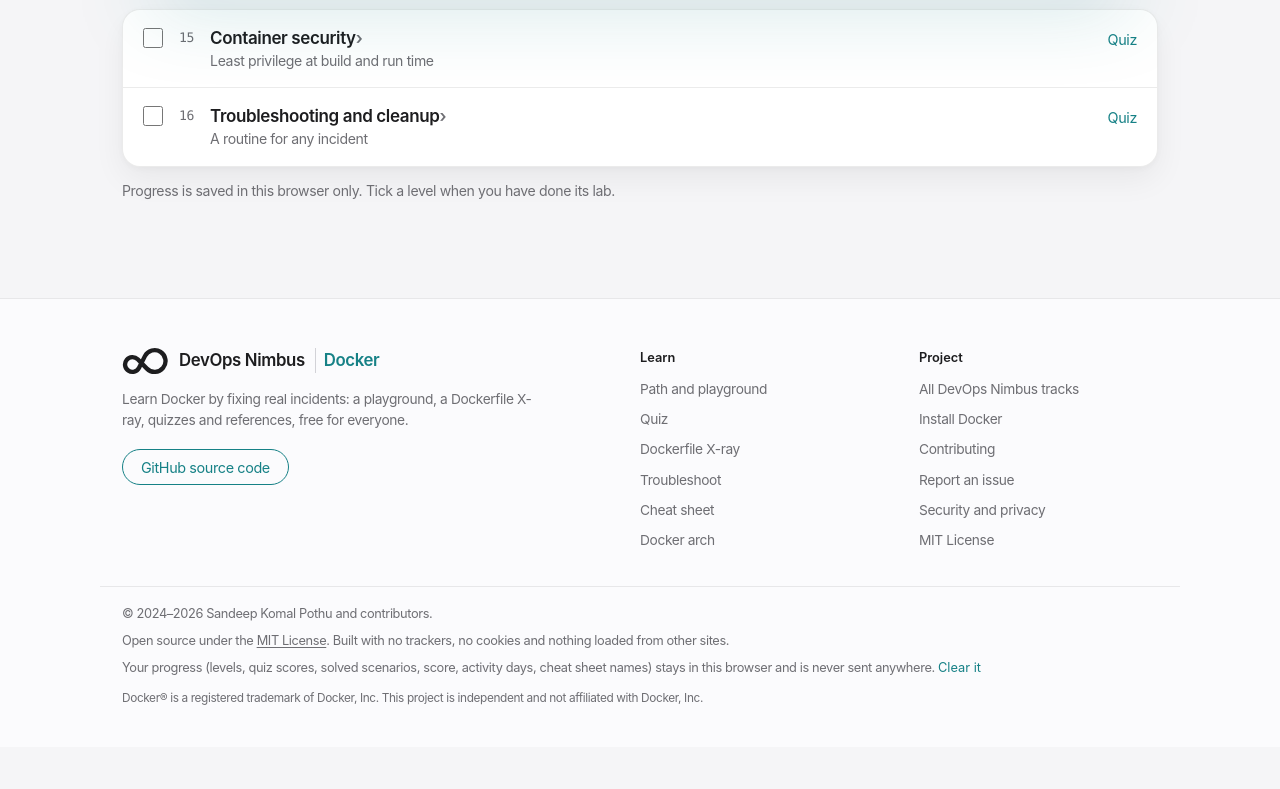
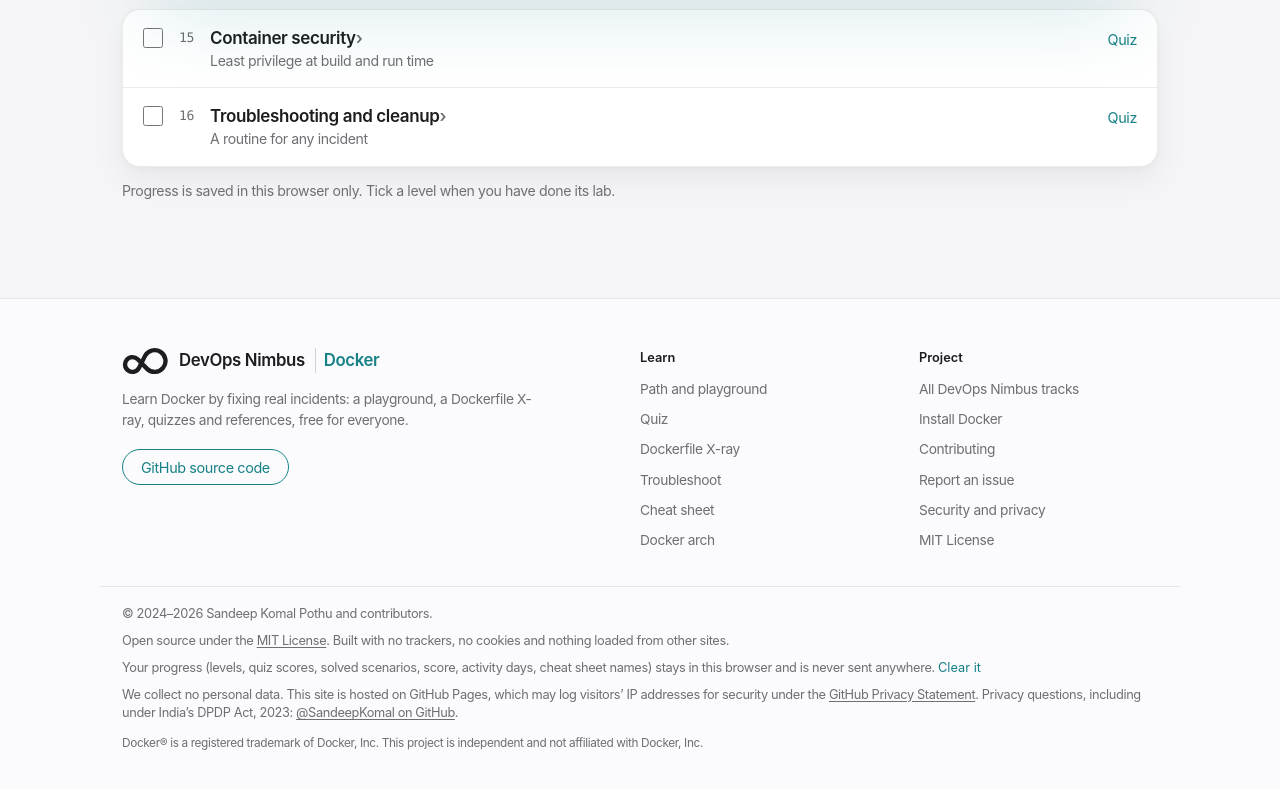
Before and after one commit to SandeepKomal/Docker, a plain HTML site: page site/index.html in a window 1280 px wide. Shown: the part 7083-7872 px from the top of the page. Before the commit the page ends 7830 px from the top, so only its background shows below. Drawn offline with Linux system fonts and the light colour scheme.

Commit message:
Add a privacy notice to the footer (#9)
States that no personal data is collected, names GitHub Pages' IP logging, and gives a contact for privacy questions under India's DPDP Act.

Co-authored-by: Sandeep Komal <99358567+SandeepKomal@users.noreply.github.com>
Co-authored-by: DevopsNimbus <324168627+DevopsNimbus@users.noreply.github.com>

```diff
--- a/site/index.html
+++ b/site/index.html
@@ -265,6 +265,7 @@
       <p>© 2024–2026 Sandeep Komal Pothu and contributors.</p>
       <p>Open source under the <a data-repo="/blob/main/LICENSE" href="#">MIT License</a>. Built with no trackers, no cookies and nothing loaded from other sites.</p>
       <p>Your progress (levels, quiz scores, solved scenarios, score, activity days, cheat sheet names) stays in this browser and is never sent anywhere. <button type="button" class="link-btn" id="forget">Clear it</button></p>
+      <p>We collect no personal data. This site is hosted on GitHub Pages, which may log visitors’ IP addresses for security under the <a href="https://docs.github.com/en/site-policy/privacy-policies/github-general-privacy-statement">GitHub Privacy Statement</a>. Privacy questions, including under India’s DPDP Act, 2023: <a href="https://github.com/SandeepKomal">@SandeepKomal on GitHub</a>.</p>
       <p class="foot-tm">Docker® is a registered trademark of Docker, Inc. This project is independent and not affiliated with Docker, Inc.</p>
     </div>
   </footer>
```
Also changed, not shown: tests/check_site_data.js (+1 -1 lines).
